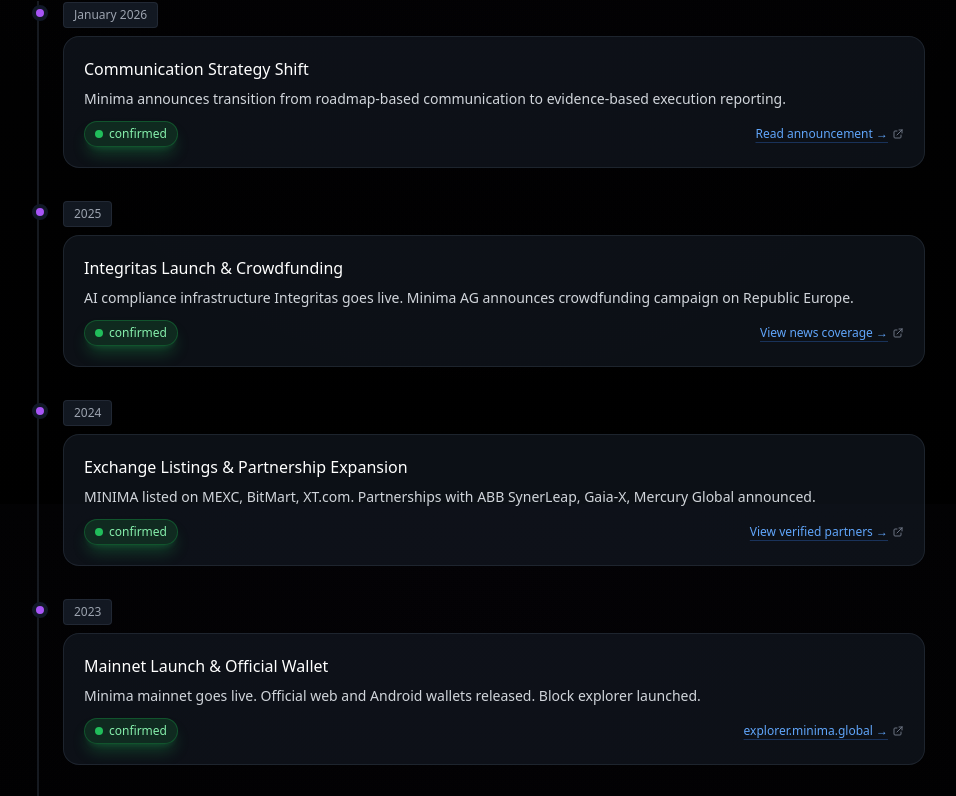
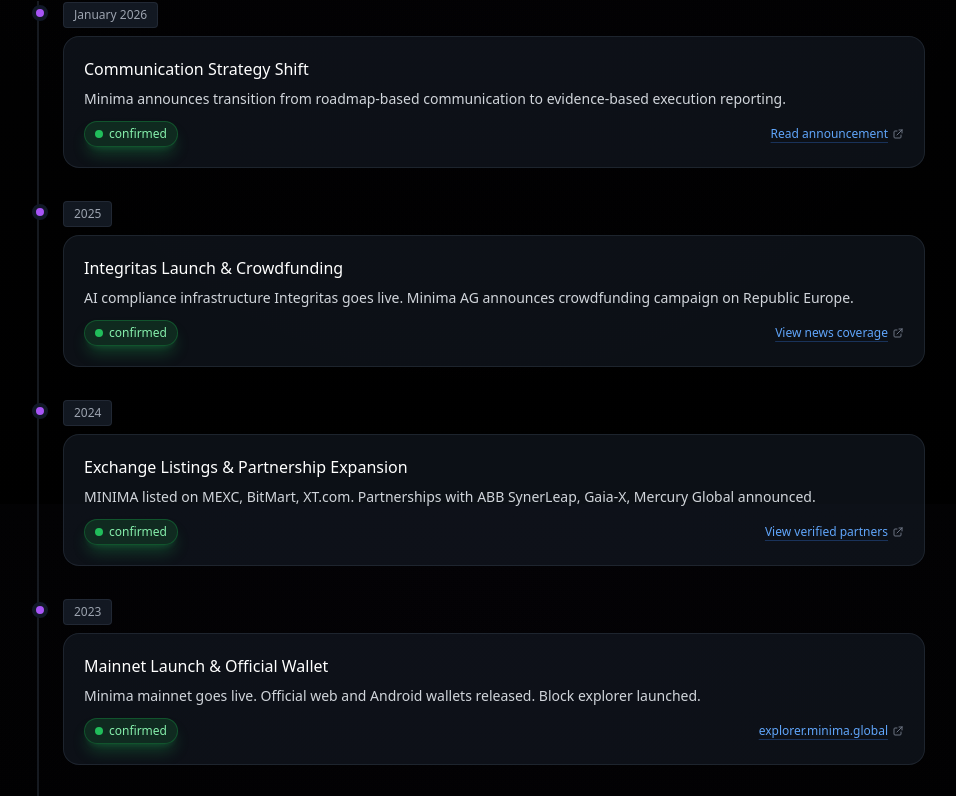
Before and after one commit to KuA1bo/minimaverse-site, a Next.js app: page /timeline in a window 1280 px wide. Shown: the part 1096-1892 px from the top of the page, without its empty margins (163-1119 px from the left). Built offline with nearby package versions, Linux system fonts and the light colour scheme.

Commit message:
fix(timeline): remove duplicate arrow icon from external links

```diff
--- a/src/app/timeline/page.tsx
+++ b/src/app/timeline/page.tsx
@@ -353,7 +353,7 @@ export default function TimelinePage() {
                         href={item.link.href}
                         className="text-blue-400 hover:text-purple-400 underline decoration-blue-500/30 hover:decoration-purple-500/60 underline-offset-4 transition-all duration-300 text-xs"
                       >
-                        {item.link.text} →
+                        {item.link.text}
                       </ExternalLink>
                     </div>
                   </div>
```
